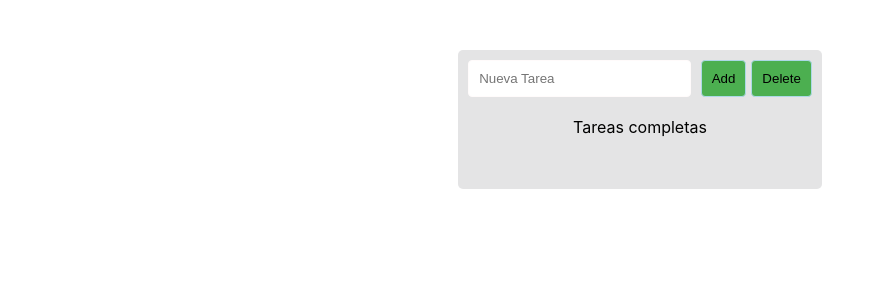
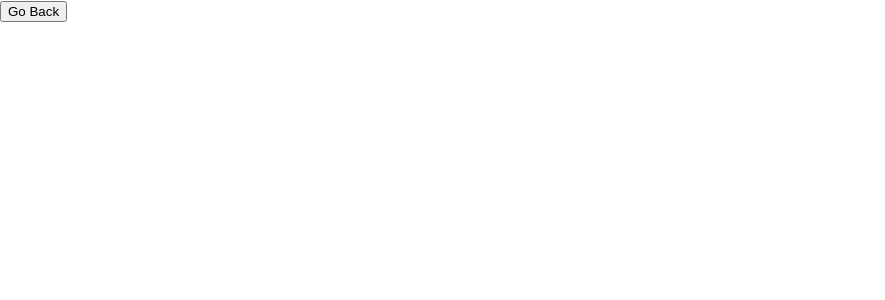
Before and after one commit to Candesette/my-todo-react, a React (Create React App) app: page /contact in a window 1280 px wide. Shown: the top 300 px of the page, without its empty margins (0-885 px from the left). Built offline with nearby package versions, Linux system fonts and the light colour scheme.

Commit message:
feat: new page created with react router

```diff
--- a/package.json
+++ b/package.json
@@ -9,6 +9,7 @@
     "prettier": "^2.7.1",
     "react": "^18.2.0",
     "react-dom": "^18.2.0",
+    "react-router-dom": "^6.4.0",
     "react-scripts": "5.0.1",
     "styled-components": "^5.3.5",
     "uuid": "^8.3.2",
--- a/src/core/Container/index.tsx
+++ b/src/core/Container/index.tsx
@@ -2,7 +2,7 @@ import styled from "styled-components";
 
 export const Container = styled.div`
   display: flex;
-  flex-direction: row;
+  flex-direction: column;
   justify-content: center;
   align-items: center;
   margin-top: 50px;
--- a/src/index.tsx
+++ b/src/index.tsx
@@ -5,6 +5,23 @@ import { Home } from "./scenes/Home";
 import reportWebVitals from "./reportWebVitals";
 import { ThemeProvider } from "styled-components";
 import theme from "./config/theme";
+import {
+  createBrowserRouter,
+  RouterProvider,
+} from "react-router-dom";
+import { Contact } from "./scenes/Contact";
+
+const router = createBrowserRouter([
+  {
+    path: "/",
+    element: <Home/>,
+  },
+  {
+    path: "/contact",
+    element: <Contact/>,
+  },
+]);
+
 
 const rootElement = document.getElementById("root");
 if (!rootElement) {
@@ -15,8 +32,9 @@ const root = ReactDOM.createRoot(rootElement);
 root.render(
   <React.StrictMode>
     <ThemeProvider theme={theme}>
-      <Home />
+      <RouterProvider router={router} />
     </ThemeProvider>
+
   </React.StrictMode>
 );
 
--- /dev/null
+++ b/src/scenes/Contact/index.tsx
@@ -0,0 +1,9 @@
+import React from "react";
+import { useNavigate } from "react-router";
+
+
+export function Contact(){
+  const navigate = useNavigate()
+
+  return (<button onClick={()=>navigate(-1)}>Go Back</button>)
+}
--- a/src/scenes/Home/index.tsx
+++ b/src/scenes/Home/index.tsx
@@ -1,4 +1,4 @@
-import React, { useState, useRef, useEffect } from "react";
+import React, { useState, useRef, useEffect, FormEvent } from "react";
 import { v4 as uuidv4 } from "uuid";
 import { TodoList } from "../../components/TodoList";
 import { TextStyle } from "../../core/TextStyle";
@@ -8,6 +8,7 @@ import { ContainerChildren } from "../../core/ContainerChildren";
 import { Border } from "../../core/Border";
 import { Input } from "../../core/Input";
 import { Grid } from "../../core/Grid";
+import { Link } from "react-router-dom";
 
 const key = "todoApp.todos";
 
@@ -40,7 +41,9 @@ export function Home() {
     }
   };
 
-  const handleTodoAdd = () => {
+  const handleTodoAdd = (event:FormEvent<HTMLFormElement>) => {
+    event.preventDefault()
+
     const task = inputRef.current?.value;
     if (!task) return;
 
@@ -94,6 +97,7 @@ export function Home() {
           <TodoList todos={todos} toggleTodo={toggleTodo} />
         </Border>
       </ContainerChildren>
+      <Link to="contact">Contact</Link>
     </Container>
   );
 }
```
Also changed, not shown: 1 other file (tests, documents, lock files or other folders).
